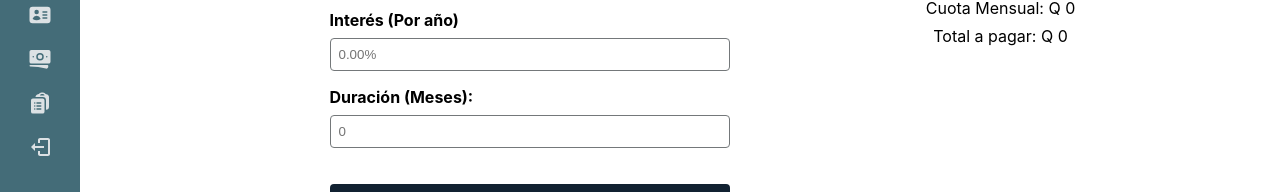
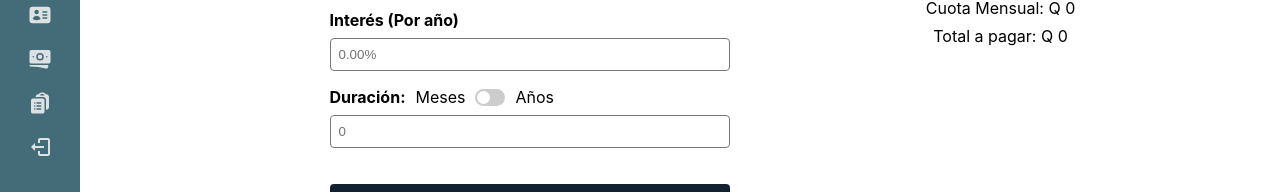
Before and after one commit to Allan-Sanchez/money_eddy, a React (Vite) app: page /calculadora in a window 1280 px wide. Shown: the part 271-463 px from the top of the page. Built offline with nearby package versions, Linux system fonts and the light colour scheme; sample sign-in values are in the browser's storage.

Commit message:
chore: Add width prop to GenericTable component and implement column resizing functionality

```diff
--- a/src/components/GenericTable.tsx
+++ b/src/components/GenericTable.tsx
@@ -15,6 +15,7 @@ interface GenericTableProps<T> {
   data: T[];
   columns: ColumnDef<T>[];
   fileName: string;
+  width?: string;
 }
 
 const GenericTable = <T,>({ data, columns, fileName }: GenericTableProps<T>) => {
@@ -61,7 +62,7 @@ const GenericTable = <T,>({ data, columns, fileName }: GenericTableProps<T>) =>
         {table.getHeaderGroups().map((headerGroup) => (
           <tr key={headerGroup.id}>
             {headerGroup.headers.map((header) => (
-              <th key={header.id} onClick={header.column.getToggleSortingHandler()}>
+              <th key={header.id} onClick={header.column.getToggleSortingHandler()} style={{width:header.getSize()}}>
                 {flexRender(header.column.columnDef.header, header.getContext())}
                 <span>
                   {header.column.getCanSort()
@@ -81,7 +82,7 @@ const GenericTable = <T,>({ data, columns, fileName }: GenericTableProps<T>) =>
         {table.getRowModel().rows.map((row) => (
           <tr key={row.id}>
             {row.getVisibleCells().map((cell) => (
-              <td key={cell.id}>{flexRender(cell.column.columnDef.cell, cell.getContext())}</td>
+              <td key={cell.id} style={{width:cell.column.getSize()}}>{flexRender(cell.column.columnDef.cell, cell.getContext())}</td>
             ))}
           </tr>
         ))}
--- a/src/pages/LoanCalculatorPage.tsx
+++ b/src/pages/LoanCalculatorPage.tsx
@@ -24,6 +24,7 @@ interface LoanForm {
     const [monthlyPayment, setMonthlyPayment] = useState<number>(0);
     const [totalPayment, setTotalPayment] = useState<number>(0);
     const [showTable, setShowTable] = useState<boolean>(false);
+    const [isDurationInYears, setIsDurationInYears] = useState(false);
     // Form
     const {handleSubmit,register,formState:{errors}} = useForm<LoanForm>()
 
@@ -60,31 +61,44 @@ interface LoanForm {
     };
 
     const columns: ColumnDef<LoanData>[] = [
-        { header: 'Numero de cuota', accessorKey: 'paymentNumber' },
+        { header: 'Numero de cuota', accessorKey: 'paymentNumber',size: 30},
         {
           header: 'Monto de la cuota',
           accessorKey: 'monthlyPayment',
+          enableResizing:false, size: 150,
+          maxSize: 150,
+          minSize: 150,
           cell: info => formatWithCommas(+formatDecimal(info.getValue<number>()))
         },
         {
           header: 'Pago de Interés',
           accessorKey: 'interestPayment',
+          enableResizing:false, size: 150,
           cell: info => formatWithCommas(+formatDecimal(info.getValue<number>()))
         },
         {
           header: 'Capital',
           accessorKey: 'principalPayment',
+          enableResizing:false, size: 150,
           cell: info => formatWithCommas(+formatDecimal(info.getValue<number>()))
         },
         {
           header: 'Saldo',
           accessorKey: 'remainingPrincipal',
+          enableResizing:false, size: 150,
           cell: info => formatWithCommas(+formatDecimal(info.getValue<number>()))
         },
       ];
 
     const onSubmit =async (data: LoanForm) => {
-      const { amount, interestRate, duration } = data;
+      const { amount, interestRate } = data;
+      let { duration } = data;
+
+      if(isDurationInYears){
+        const years = +duration;
+        const months = years * 12;
+        duration = months.toString();
+      }
 
       calculateLoan(+amount, +interestRate, +duration);
       toast.success('Calculo exitoso');
@@ -136,7 +150,7 @@ interface LoanForm {
             {errors.interestRate && <span className={styles.inputError}>{errors.interestRate.message}</span>}
 
           </div>
-          <div className={styles.formGroup}>
+          {/* <div className={styles.formGroup}>
             <label htmlFor="duration">Duración (Meses):</label>
             <input
               type="text"
@@ -155,6 +169,39 @@ interface LoanForm {
             />
             {errors.duration && <span className={styles.inputError}>{errors.duration.message}</span>}
 
+          </div> */}
+          <div className={styles.formGroup}>
+            <div className={styles.durationContainer}>
+
+            <label>Duración:</label>
+            <div className={styles.switchContainer}>
+              <span>Meses</span>
+              <label className={styles.switch}>
+                <input
+                  type="checkbox"
+                  checked={isDurationInYears}
+                  onChange={() => setIsDurationInYears(prev => !prev)}
+                />
+                <span className={styles.slider}></span>
+              </label>
+              <span>Años</span>
+            </div>
+            </div>
+            <input
+              type="text"
+              id="duration"
+              placeholder='0'
+              {...register("duration", {
+                required: "Este campo es requerido",
+                valueAsNumber: true,
+                min: { value: 1, message: `La duración debe ser mayor a 0 ${isDurationInYears ? 'años' : 'meses'}` },
+                pattern: {
+                  value: /^\d+$/,
+                  message: "La duración debe ser un número"
+                } as any
+              })}
+            />
+            {errors.duration && <span className={styles.inputError}>{errors.duration.message}</span>}
           </div>
           <button type='submit'>Calculate</button>
         </form>
--- a/src/scss/LoanCalculatorPage.module.scss
+++ b/src/scss/LoanCalculatorPage.module.scss
@@ -49,6 +49,64 @@
       color: red;
       margin-top: 0.5rem;
     }
+    .durationContainer{
+      display: flex;
+      align-items: center;
+      gap: 10px;
+    }
+    .switchContainer {
+      display: flex;
+      align-items: center;
+      gap: 10px;
+      margin-bottom: 0.5rem;
+    }
+
+    .switch {
+      position: relative;
+      display: inline-block;
+      width: 30px; /* La mitad de 60px */
+      height: 17px; /* La mitad de 34px */
+      margin-bottom: 0 !important;
+        }
+
+    .switch input {
+      opacity: 0;
+      width: 0;
+      height: 0;
+    }
+
+    .slider {
+      position: absolute;
+      cursor: pointer;
+      top: 0;
+      left: 0;
+      right: 0;
+      bottom: 0;
+      background-color: #ccc;
+      transition: 0.4s;
+      border-radius: 17px; /* La mitad de 34px */
+    }
+
+    .slider:before {
+      position: absolute;
+      content: "";
+      height: 13px; /* La mitad de 26px */
+      width: 13px; /* La mitad de 26px */
+      left: 2px; /* La mitad de 4px */
+      bottom: 2px; /* La mitad de 4px */
+      background-color: white;
+      transition: 0.4s;
+      border-radius: 50%;
+    }
+
+    input:checked + .slider {
+      background-color: #2196f3;
+    }
+
+    input:checked + .slider:before {
+      transform: translateX(13px); /* La mitad de 26px */
+    }
+
 
     button {
       padding: 0.5rem 1rem;
```
